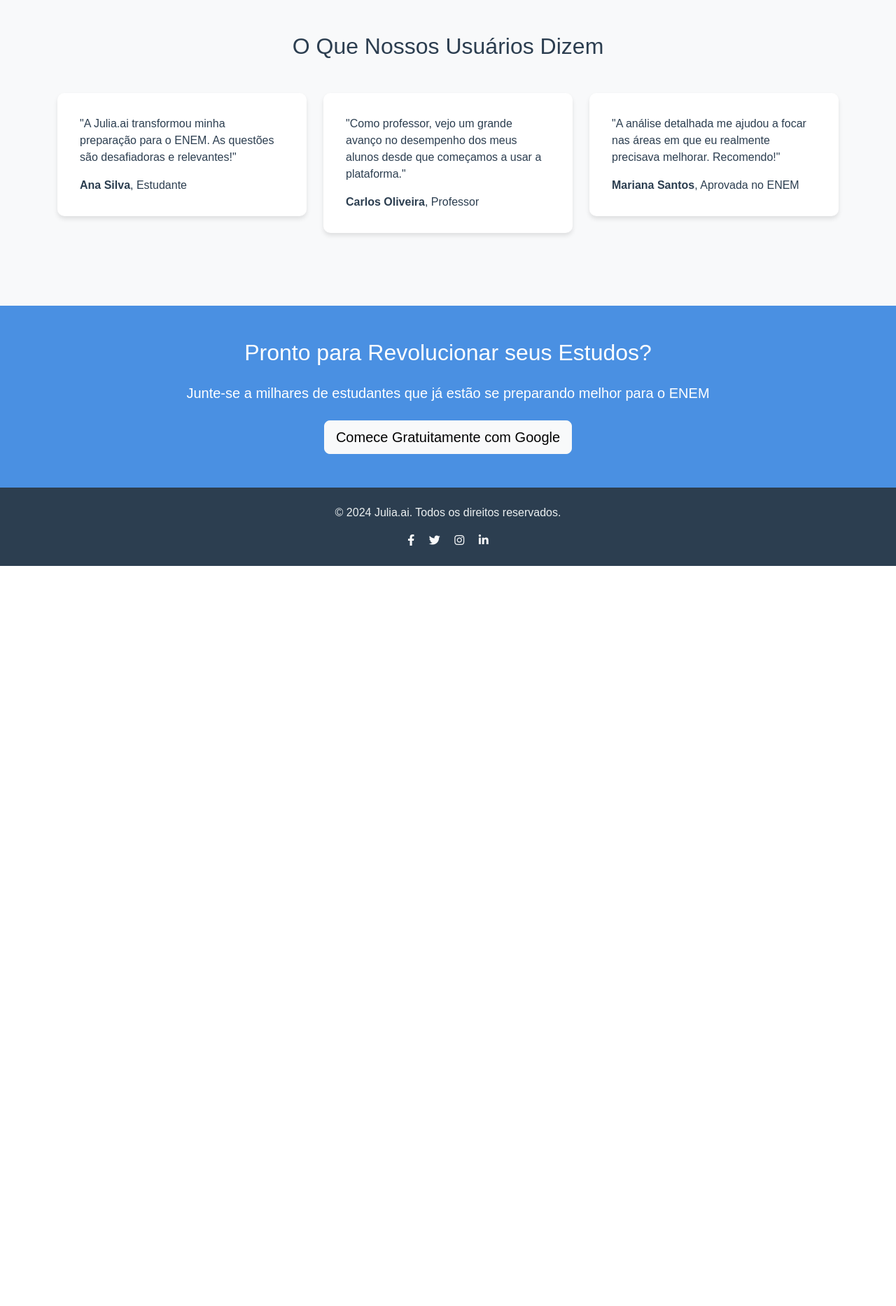
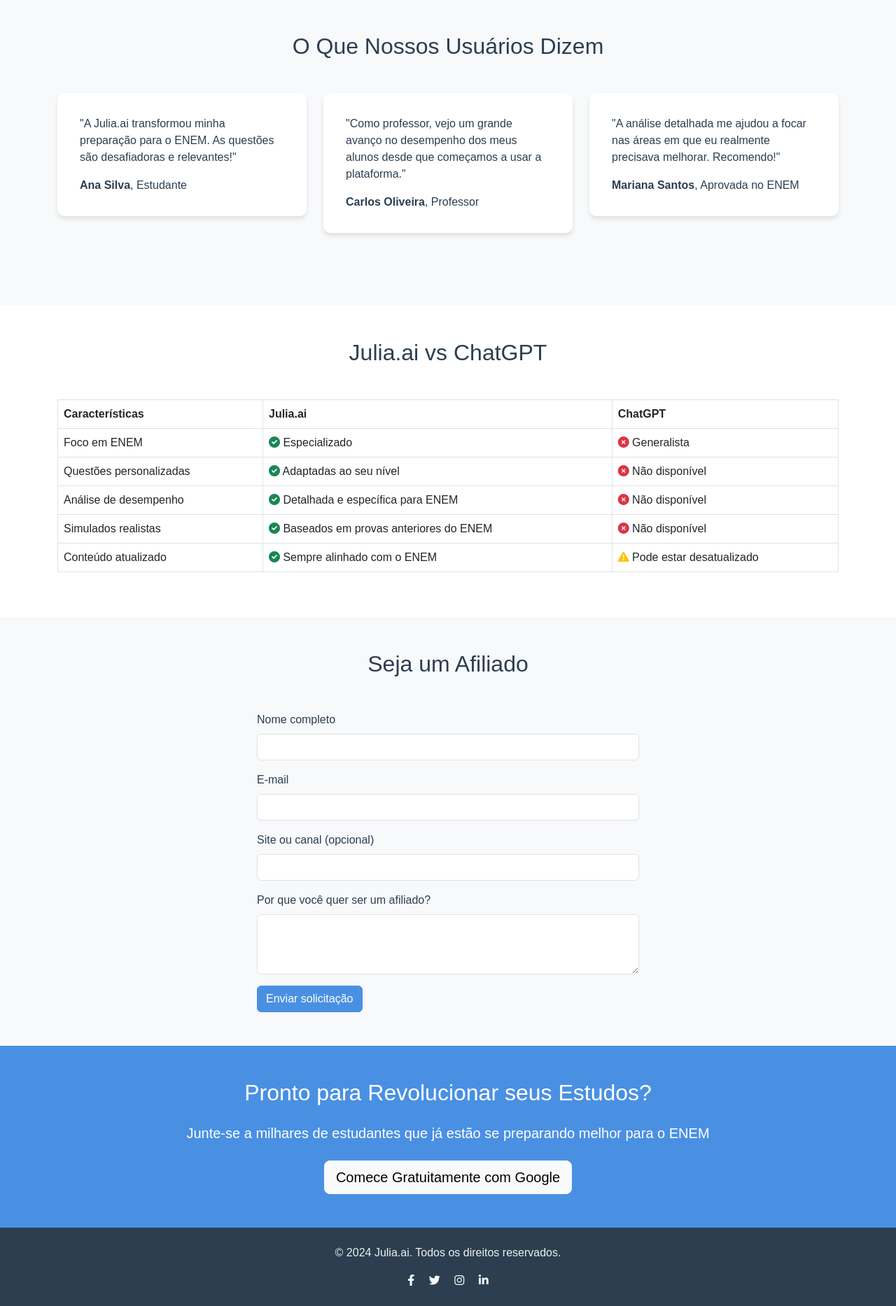
Before and after one commit to Julia-ai1/juliacopiaparaespa-a, a Flask app: page / in a window 1280 px wide. Shown: the part 2194-4061 px from the top of the page at 70% size. Before the commit the page ends 3003 px from the top, so only its background shows below. Run offline with Flask 3, Linux system fonts and the light colour scheme.

Commit message:
subida landing html nueva

```diff
--- a/templates/landing.html
+++ b/templates/landing.html
@@ -134,7 +134,7 @@
             <div class="row justify-content-center">
                 <div class="col-lg-8">
                     <div class="ratio ratio-16x9" data-aos="zoom-in">
-                        <iframe src="https://www.youtube.com/embed/dQw4w9WgXcQ" title="Demonstração do Julia.ai" allowfullscreen></iframe>
+                        <iframe src="https://www.youtube.com/watch?v=xHvQygxz9PU" title="Demonstração do Julia.ai" allowfullscreen></iframe>
                     </div>
                 </div>
             </div>
@@ -203,6 +203,78 @@
         </div>
     </section>
 
+    <!-- Nova seção de comparação -->
+    <section id="comparison" class="py-5">
+        <div class="container">
+            <h2 class="text-center mb-5">Julia.ai vs ChatGPT</h2>
+            <div class="table-responsive">
+                <table class="table table-bordered comparison-table">
+                    <thead>
+                        <tr>
+                            <th>Características</th>
+                            <th>Julia.ai</th>
+                            <th>ChatGPT</th>
+                        </tr>
+                    </thead>
+                    <tbody>
+                        <tr>
+                            <td>Foco em ENEM</td>
+                            <td><i class="fas fa-check-circle text-success"></i> Especializado</td>
+                            <td><i class="fas fa-times-circle text-danger"></i> Generalista</td>
+                        </tr>
+                        <tr>
+                            <td>Questões personalizadas</td>
+                            <td><i class="fas fa-check-circle text-success"></i> Adaptadas ao seu nível</td>
+                            <td><i class="fas fa-times-circle text-danger"></i> Não disponível</td>
+                        </tr>
+                        <tr>
+                            <td>Análise de desempenho</td>
+                            <td><i class="fas fa-check-circle text-success"></i> Detalhada e específica para ENEM</td>
+                            <td><i class="fas fa-times-circle text-danger"></i> Não disponível</td>
+                        </tr>
+                        <tr>
+                            <td>Simulados realistas</td>
+                            <td><i class="fas fa-check-circle text-success"></i> Baseados em provas anteriores do ENEM</td>
+                            <td><i class="fas fa-times-circle text-danger"></i> Não disponível</td>
+                        </tr>
+                        <tr>
+                            <td>Conteúdo atualizado</td>
+                            <td><i class="fas fa-check-circle text-success"></i> Sempre alinhado com o ENEM</td>
+                            <td><i class="fas fa-exclamation-triangle text-warning"></i> Pode estar desatualizado</td>
+                        </tr>
+                    </tbody>
+                </table>
+            </div>
+        </div>
+    </section>
+    <section id="affiliate" class="py-5 bg-light">
+        <div class="container">
+            <h2 class="text-center mb-5">Seja um Afiliado</h2>
+            <div class="row justify-content-center">
+                <div class="col-md-6">
+                    <form action="https://formspree.io/f/xgvwqnoq" method="POST" data-aos="fade-up">
+                        <div class="mb-3">
+                            <label for="name" class="form-label">Nome completo</label>
+                            <input type="text" class="form-control" id="name" name="name" required>
+                        </div>
+                        <div class="mb-3">
+                            <label for="email" class="form-label">E-mail</label>
+                            <input type="email" class="form-control" id="email" name="email" required>
+                        </div>
+                        <div class="mb-3">
+                            <label for="website" class="form-label">Site ou canal (opcional)</label>
+                            <input type="url" class="form-control" id="website" name="website">
+                        </div>
+                        <div class="mb-3">
+                            <label for="message" class="form-label">Por que você quer ser um afiliado?</label>
+                            <textarea class="form-control" id="message" name="message" rows="3" required></textarea>
+                        </div>
+                        <button type="submit" class="btn btn-primary">Enviar solicitação</button>
+                    </form>
+                </div>
+            </div>
+        </div>
+    </section>
     <section id="cta" class="py-5">
         <div class="container text-center">
             <h2 class="mb-4">Pronto para Revolucionar seus Estudos?</h2>
```
